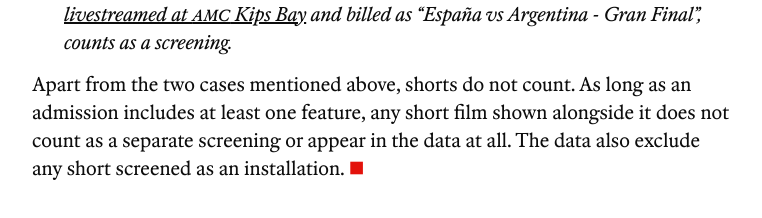
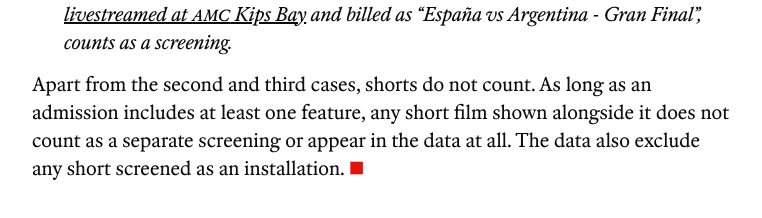
Before and after one commit to jimjianghk/film_dashboard, a website: page definition/index.html in a window 1280 px wide. Shown: the part 1675-1893 px from the top of the page, without its empty margins (200-962 px from the left). Drawn offline with Linux system fonts and the light colour scheme.

Commit message:
Clarify final note on short films in screenings
Updated the final note regarding short films not counting towards screenings.

```diff
--- a/definition/index.html
+++ b/definition/index.html
@@ -301,7 +301,7 @@ h1 {
       <li>A partial viewing of a very long film screened on a loop or as an installation. <em>Example (and the only case so far): “The Clock” (2010), a 24-hour film, <a class="ext-link" href="https://www.moma.org/calendar/exhibitions/5746" target="_blank" rel="noopener noreferrer">played at <small>M</small>o<small>MA</small></a> on a loop, 24/7, from November 2024 to May 2025; each visit, such as “The Clock” (10:31–14:08), counts as a screening.</em></li>
       <li>A live event (eg a sporting event or an awards ceremony) broadcast in a cinema. <em>Example: Telemundo’s telecast of the 2026 <small>FIFA</small> World Cup final, <a class="ext-link" href="https://www.amctheatres.com/movies/gran-final-telemundo-presenta-la-copa-mundial-de-la-fifa-2026-83907" target="_blank" rel="noopener noreferrer">livestreamed at <small>AMC</small> Kips Bay</a> and billed as “España vs Argentina - Gran Final”, counts as a screening.</em></li>
     </ol>
-    <p class="final-note">Apart from the two cases mentioned above, shorts do not count. As long as an admission includes at least one feature, any short film shown alongside it does not count as a separate screening or appear in the data at all. The data also exclude any short screened as an installation.<span class="ufinish">■</span></p>
+    <p class="final-note">Apart from the second and third cases, shorts do not count. As long as an admission includes at least one feature, any short film shown alongside it does not count as a separate screening or appear in the data at all. The data also exclude any short screened as an installation.<span class="ufinish">■</span></p>
   </main>
 </div>
 </body>
```
